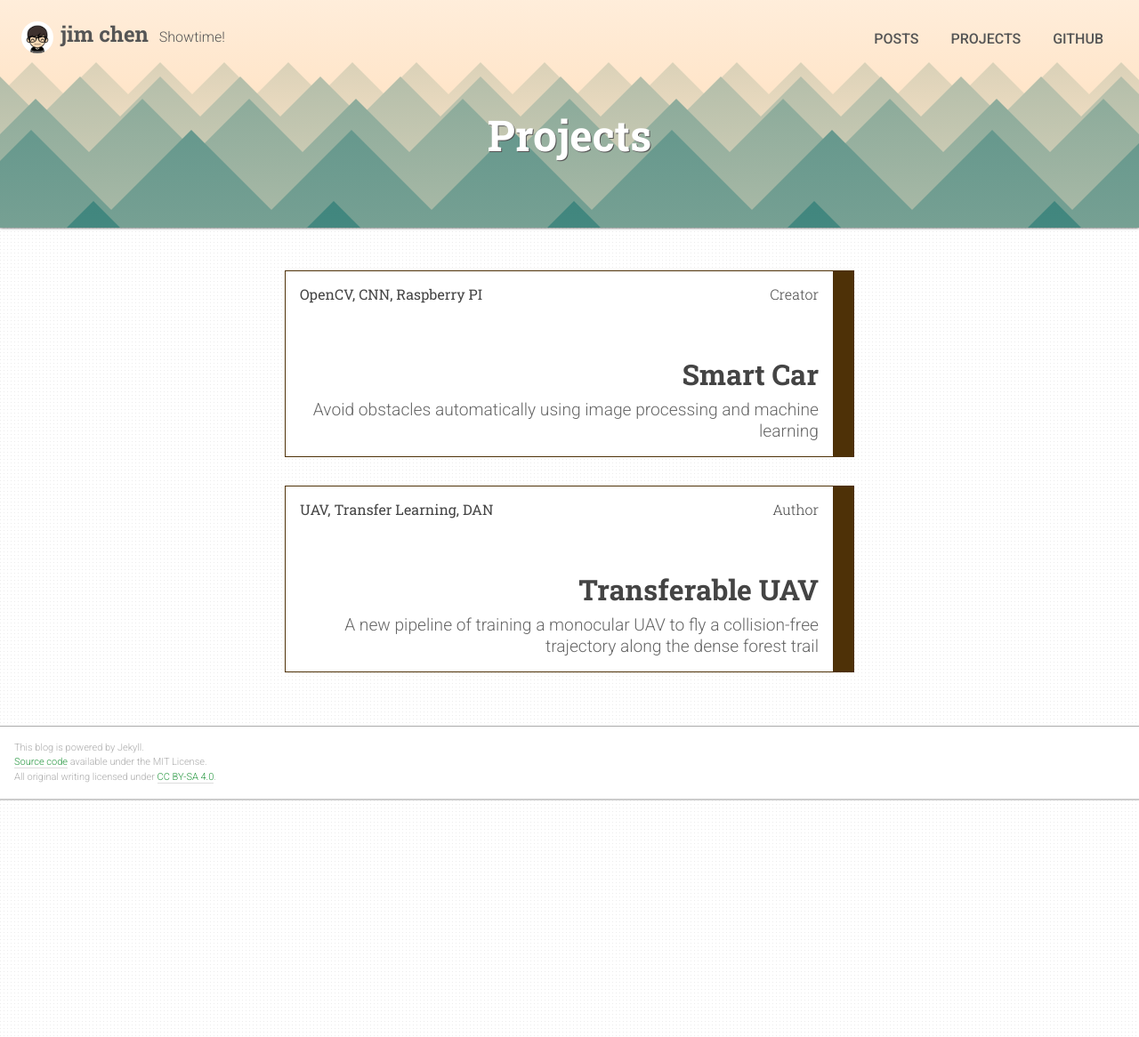
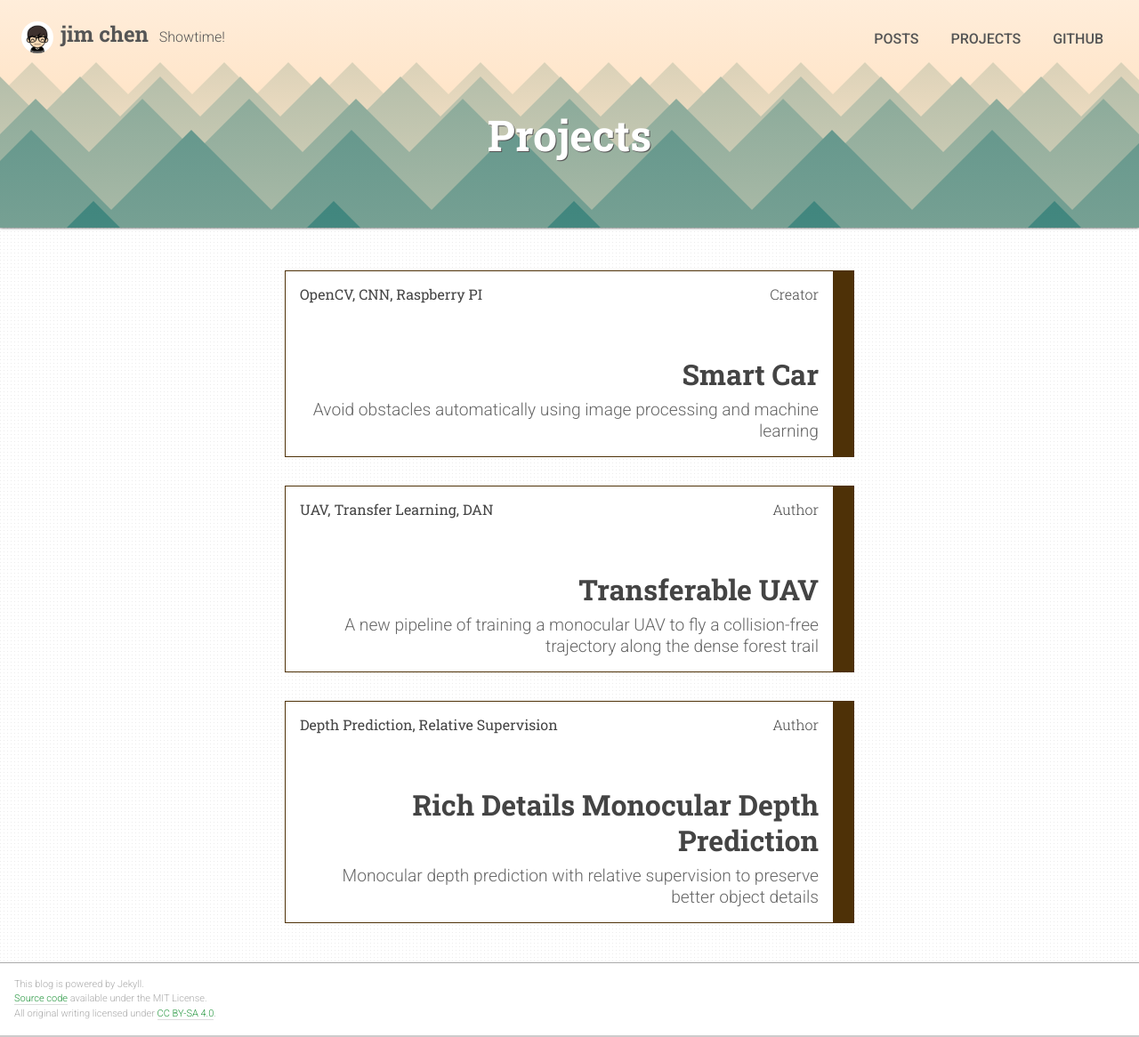
Before and after one commit to jimchenhub/jimchenhub.github.io, a Jekyll site: the page built from projects.html, in a window 1280 px wide. Shown: the whole page at 89% size. Built offline with Jekyll 4.4.1, drawn with Linux system fonts in a browser that asks for light colours.

Commit message:
add new project

```diff
--- a/_config.yml
+++ b/_config.yml
@@ -45,6 +45,11 @@ projects:
     url: https://sites.google.com/view/forest-trail-dataset
     role: Author
     category: UAV, Transfer Learning, DAN
+  - title: Rich Details Monocular Depth Prediction
+    teaser: Monocular depth prediction with relative supervision to preserve better object details
+    url: https://sites.google.com/view/rich-detail-depth
+    role: Author
+    category: Depth Prediction, Relative Supervision
 
 #################
 # Site Settings #
```
